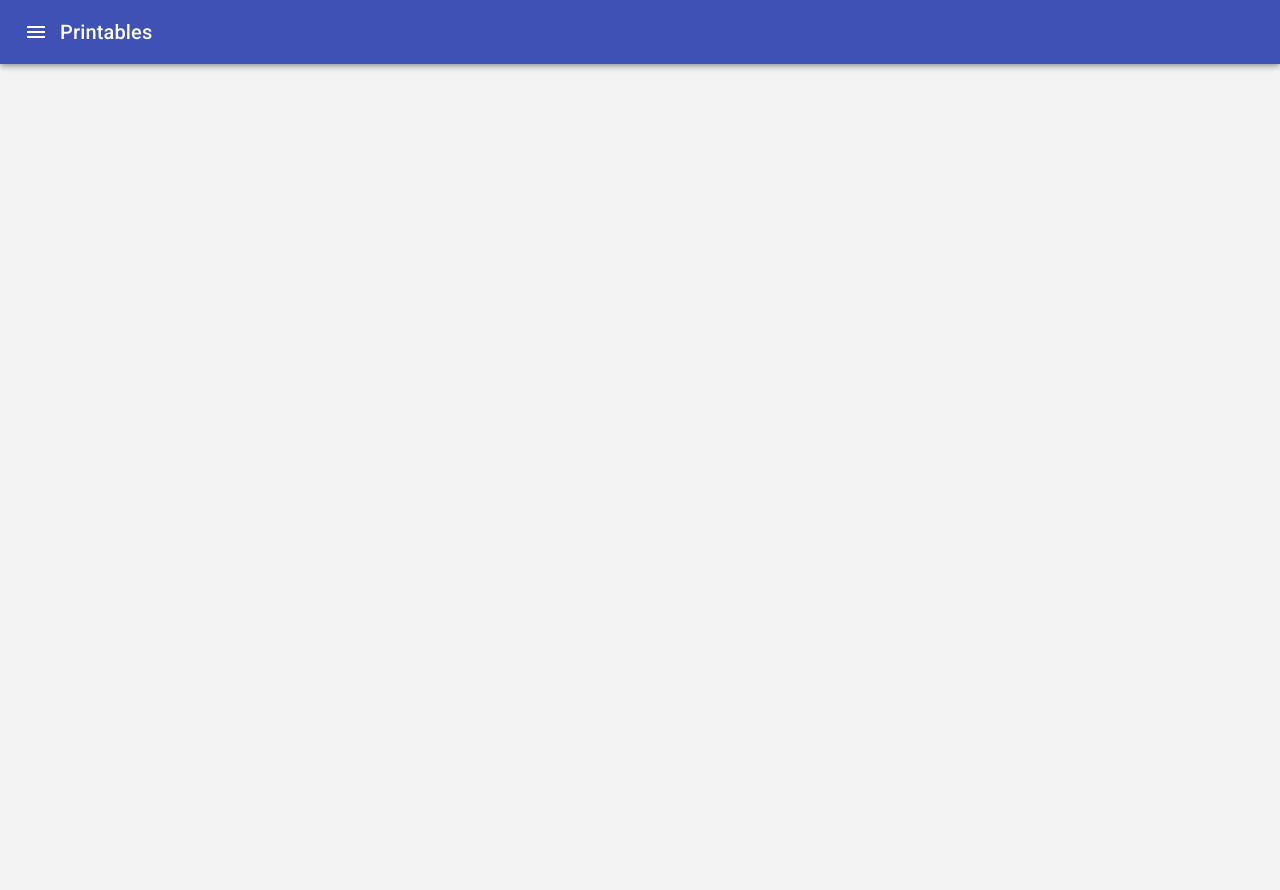
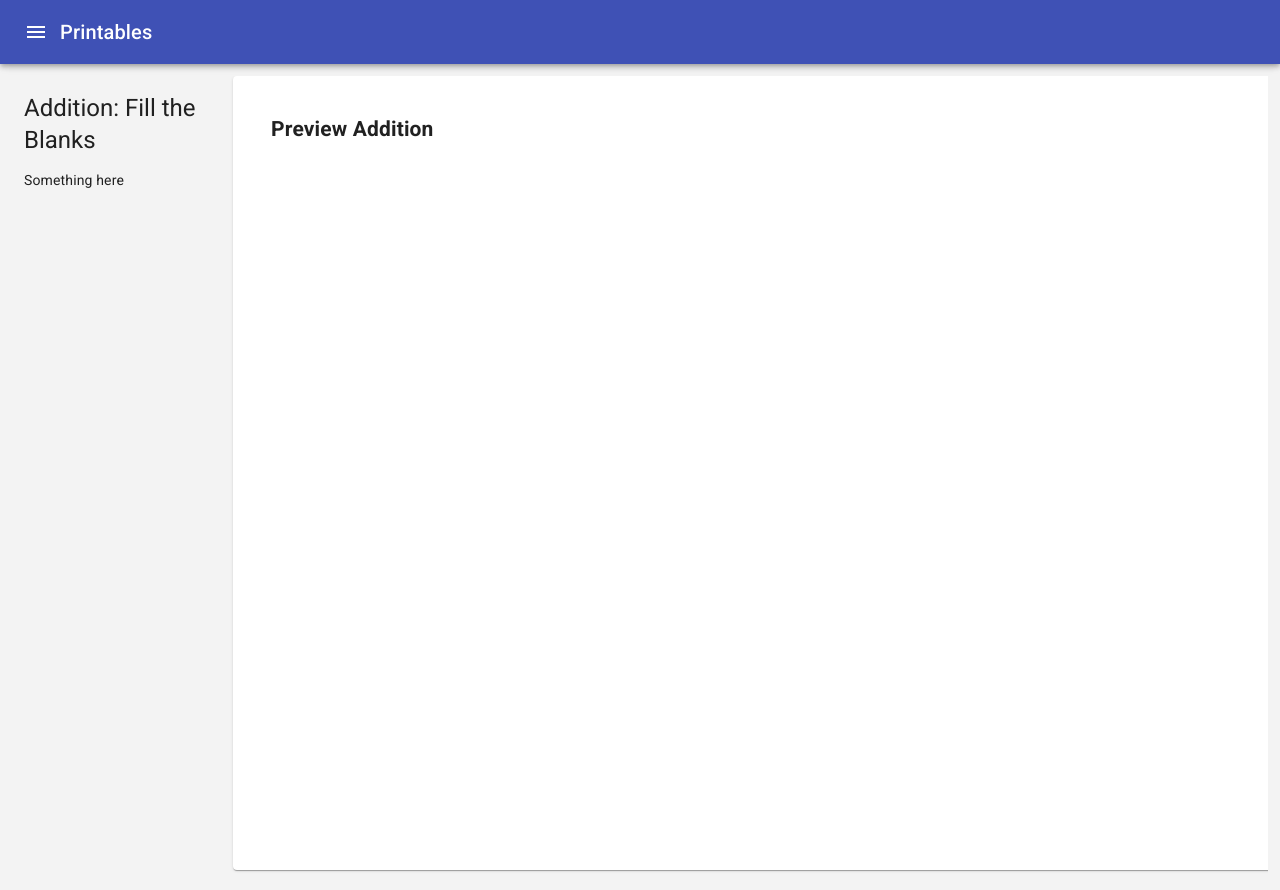
Before and after one commit to brainchild-projects/printables, a React (Create React App) app: page /addition-fill-the-blanks in a window 1280 px wide. Before the commit the page ends 800 px from the top, so only its background shows below. Built offline with nearby package versions, Linux system fonts and the light colour scheme.

Commit message:
feat: fill the blanks page prep

```diff
--- a/src/components/App.tsx
+++ b/src/components/App.tsx
@@ -1,10 +1,11 @@
 import React from 'react';
 import { BrowserRouter as Router, Route } from 'react-router-dom';
 import { createMuiTheme, makeStyles, MuiThemeProvider } from '@material-ui/core';
-import CalendarPage from '../pages/calendar/CalendarPage';
 import MainPage from '../pages/main/MainPage';
 import BaseStyle from './BaseStyle';
 import PrintablesAppBar from './PrintablesAppBar';
+import CalendarPage from '../pages/calendar/CalendarPage';
+import AdditionFillTheBlanksPage from '../pages/additionFillTheBlanks/AdditionFillTheBlanksPage';
 
 const { NODE_ENV, PUBLIC_URL } = process.env;
 
@@ -37,6 +38,7 @@ function App(): JSX.Element {
         <main className={`${classes.main} print-ignore`}>
           <Route exact path="/" component={MainPage} />
           <Route exact path="/calendar" component={CalendarPage} />
+          <Route exact path="/addition-fill-the-blanks" component={AdditionFillTheBlanksPage} />
         </main>
       </MuiThemeProvider>
     </Router>
--- /dev/null
+++ b/src/components/PrintableUI.tsx
@@ -0,0 +1,56 @@
+import React, { ReactNode } from 'react';
+import { Grid, Typography, makeStyles } from '@material-ui/core';
+import PaperPreview from './PaperPreview';
+
+const pageStyles = makeStyles((theme) => ({
+  container: {
+    marginTop: '-64px',
+    alignItems: 'stretch',
+
+    '& > .MuiGrid-item': {
+      paddingTop: 0,
+      paddingBottom: 0,
+    },
+  },
+  column: {},
+  main: {
+    overflow: 'auto',
+
+    '@media print': {
+      width: '100% !important',
+      maxWidth: 'none',
+      flexBasis: 'auto',
+      overflow: 'visible',
+    },
+  },
+  sideColumn: {
+    paddingTop: theme.spacing(2),
+  },
+}));
+
+interface PrintableUIProps {
+  children: ReactNode;
+  customizeForm: ReactNode;
+  title: string;
+}
+
+function PrintableUI({ children, title, customizeForm }: PrintableUIProps): JSX.Element {
+  const classes = pageStyles();
+  return (
+    <Grid container spacing={3} className={`${classes.container} print-ignore`}>
+      <Grid item xs={3} sm={2} className={`${classes.column} no-print`}>
+        <section aria-label="Customize Calendar" className={classes.sideColumn}>
+          <Typography variant="h5" component="h1">{title}</Typography>
+          {customizeForm}
+        </section>
+      </Grid>
+      <Grid item xs={9} sm={10} className={`${classes.main} print-ignore`}>
+        <section aria-label="Preview">
+          <PaperPreview>{children}</PaperPreview>
+        </section>
+      </Grid>
+    </Grid>
+  );
+}
+
+export default PrintableUI;
--- /dev/null
+++ b/src/pages/additionFillTheBlanks/AdditionFillTheBlanksPage.tsx
@@ -0,0 +1,13 @@
+import React from 'react';
+import PrintableUI from '../../components/PrintableUI';
+
+const AdditionFillTheBlanksPage = (): JSX.Element => (
+  <PrintableUI
+    title="Addition: Fill the Blanks"
+    customizeForm={<p>Something here</p>}
+  >
+    <h1>Preview Addition</h1>
+  </PrintableUI>
+);
+
+export default AdditionFillTheBlanksPage;
--- a/src/pages/calendar/CalendarPage.tsx
+++ b/src/pages/calendar/CalendarPage.tsx
@@ -1,40 +1,10 @@
 import React, {
   useState,
 } from 'react';
-import {
-  Typography, Grid, makeStyles,
-} from '@material-ui/core';
 import CustomizeCalendarForm from './CustomizeCalendarForm';
 import CalendarData from './CalendarData';
 import PreviewCalendar from './PreviewCalendar';
-import PaperPreview from './PaperPreview';
-
-const pageStyles = makeStyles((theme) => ({
-  container: {
-    marginTop: '-64px',
-    alignItems: 'stretch',
-
-    '& > .MuiGrid-item': {
-      paddingTop: 0,
-      paddingBottom: 0,
-    },
-  },
-  column: {
-  },
-  main: {
-    overflow: 'auto',
-
-    '@media print': {
-      width: '100% !important',
-      maxWidth: 'none',
-      flexBasis: 'auto',
-      overflow: 'visible',
-    },
-  },
-  sideColumn: {
-    paddingTop: theme.spacing(2),
-  },
-}));
+import PrintableUI from '../../components/PrintableUI';
 
 const CalendarPage = (): JSX.Element => {
   const now = new Date();
@@ -50,28 +20,19 @@ const CalendarPage = (): JSX.Element => {
     setCalendarData({ ...data });
   };
 
-  const classes = pageStyles();
-
   return (
-    <Grid container spacing={3} className={`${classes.container} print-ignore`}>
-      <Grid item xs={3} sm={2} className={`${classes.column} no-print`}>
-        <section aria-label="Customize Calendar" className={classes.sideColumn}>
-          <Typography variant="h5" component="h1">Calendar</Typography>
+    <PrintableUI
+      title="Calendar"
+      customizeForm={(
         <CustomizeCalendarForm
           onPrint={onPrint}
           onChange={onChange}
           now={now}
         />
-        </section>
-      </Grid>
-      <Grid item xs={9} sm={10} className={`${classes.main} print-ignore`}>
-        <section aria-label="Preview">
-          <PaperPreview>
+      )}
+    >
       <PreviewCalendar calendarData={calendarData} />
-          </PaperPreview>
-        </section>
-      </Grid>
-    </Grid>
+    </PrintableUI>
   );
 };
 
--- a/src/pages/main/MainPage.tsx
+++ b/src/pages/main/MainPage.tsx
@@ -2,6 +2,7 @@ import React from 'react';
 import { Link } from 'react-router-dom';
 import {
   List, ListItem, ListItemText, Container,
+  Typography,
 } from '@material-ui/core';
 import Hero from '../../components/Hero';
 
@@ -9,10 +10,19 @@ const MainPage = (): JSX.Element => (
   <>
     <Hero title="Printables" subtitle="Printable materials for Education" />
     <Container>
+      <Typography variant="h4" component="h2">Common</Typography>
       <List>
         <ListItem>
           <ListItemText secondary="Generate a printable calendar for the month">
             <Link to="/calendar">Calendar</Link>
+          </ListItemText>
+        </ListItem>
+      </List>
+      <Typography variant="h4" component="h2">Worksheets</Typography>
+      <List aria-label="Worksheets">
+        <ListItem>
+          <ListItemText>
+            <Link to="/addition-fill-the-blanks">Addition: Fill the Blanks</Link>
           </ListItemText>
         </ListItem>
       </List>
```
Also changed, not shown: src/components/PaperPreview.tsx (renamed from src/pages/calendar/PaperPreview.tsx), 1 other file (tests, documents, lock files or other folders). Lines whose indentation alone changed are shown as unchanged.
